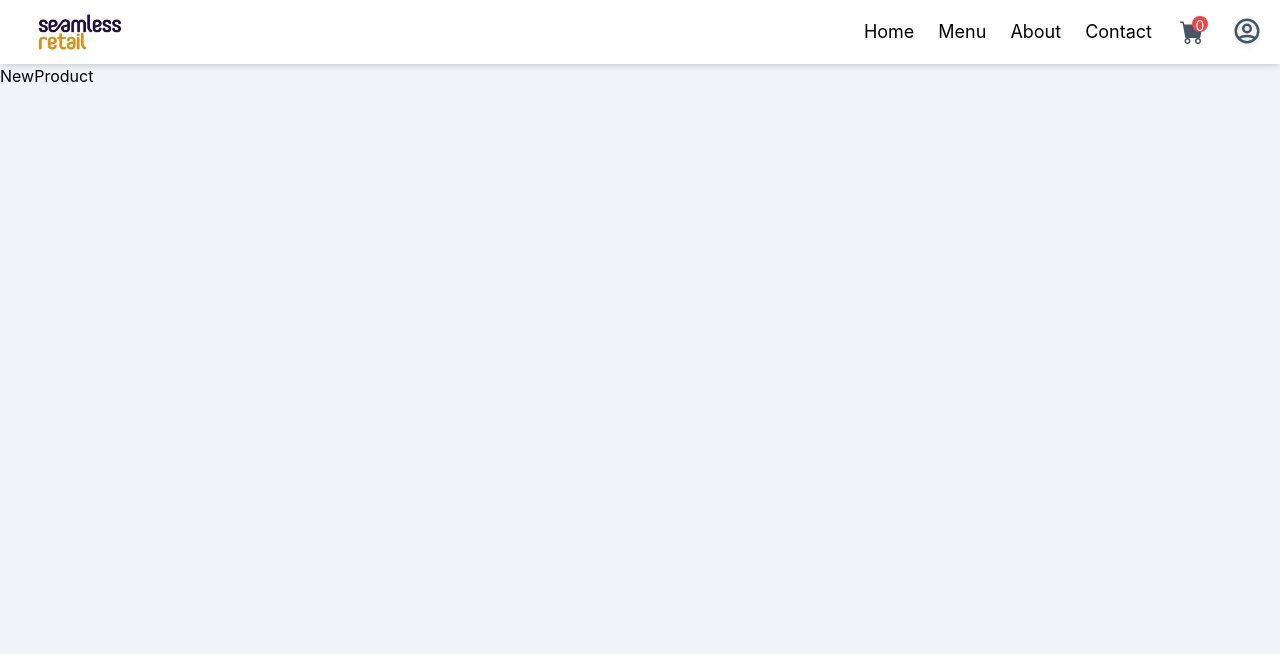
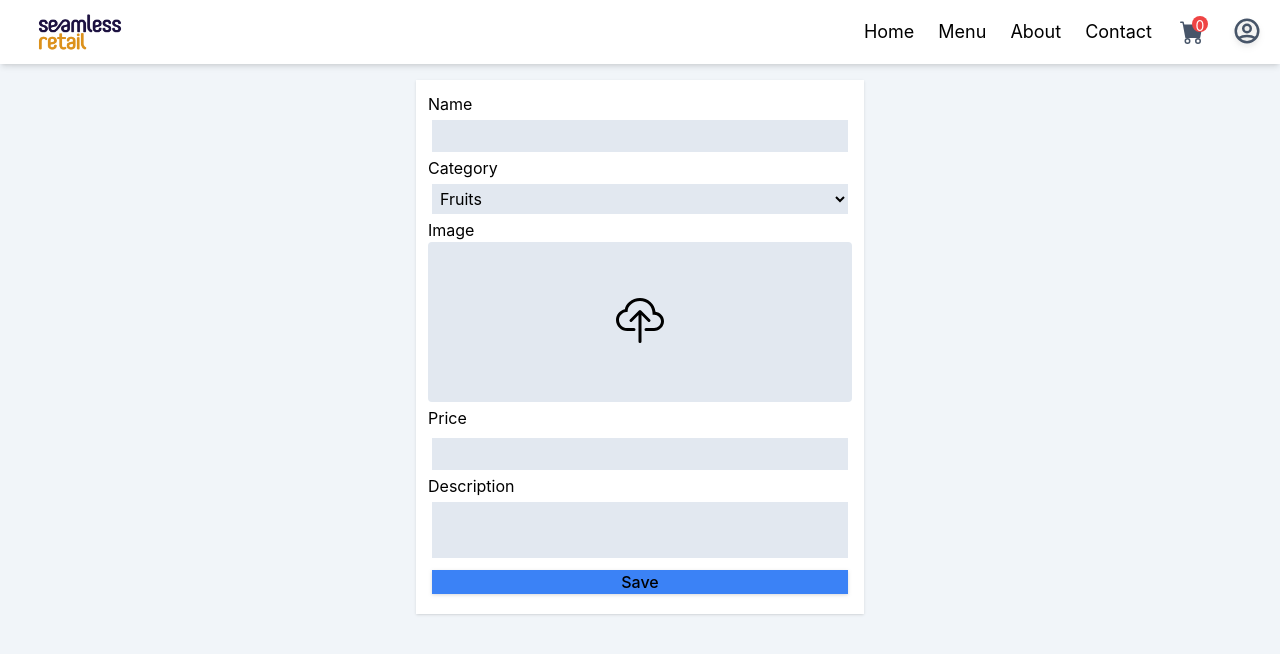
Before and after one commit to preston-56/eCommerce-MERN, a React (Create React App) app in the folder frontend/: page /newproduct in a window 1280 px wide. Shown: the top 654 px of the page. Built offline with nearby package versions, Linux system fonts and the light colour scheme.

Commit message:
ImageBase64

```diff
--- a/frontend/src/component/product/newproduct.jsx
+++ b/frontend/src/component/product/newproduct.jsx
@@ -1,9 +1,66 @@
-import React from 'react'
+import React from "react";
+import { BsCloudUpload } from "react-icons/bs";
+import { ImagetoBase64 } from "../../utils/imagebase";
 
 const NewProduct = () => {
+  const uploadImage = async(e) => {
+    const data = await ImagetoBase64(e.target.files[0]);
+    console.log(data);
+  };
+
   return (
-    <div>NewProduct</div>
-  )
-}
+    <div className="p-4">
+      <form
+        action=""
+        className="m-auto w-full max-w-md p-3 shadow flex flex-col bg-white"
+      >
+        <label htmlFor="name">Name</label>
+        <input type={"text"} name="name" className="bg-slate-200 p-1 m-1" />
 
-export default NewProduct
+        <label htmlFor="category">Category</label>
+        <select name="" id="category" className="bg-slate-200 p-1 m-1">
+          <option value="">Fruits</option>
+          <option value="">Vegetables</option>
+          <option value="">Chapati</option>
+          <option value="">Smoothies</option>
+          <option value="">Juices</option>
+        </select>
+
+        <label htmlFor="image">Image</label>
+        <div
+          id="image"
+          className="h-40 w-full bg-slate-200 rounded flex items-center justify-center cursor-pointer"
+        >
+          <span className="text-5xl">
+            <BsCloudUpload />
+          </span>
+          <input
+            type={"file"}
+            accept="image/*"
+            id="image"
+            onChange={uploadImage}
+            className="hidden"
+          />
+        </div>
+
+        <label htmlFor="price" className="my-1">
+          Price
+        </label>
+        <input type={"text"} className="bg-slate-200 p-1 m-1" />
+
+        <label htmlFor="description">Description</label>
+        <textarea
+          name=""
+          id=""
+          rows="2"
+          className="bg-slate-200 p-1 m-1 resize-none"
+        ></textarea>
+        <button className="bg-blue-500 hover:bg-blue-600 text-white-lg font-medium my-2 drop-shadow m-1">
+          Save
+        </button>
+      </form>
+    </div>
+  );
+};
+
+export default NewProduct;
```
